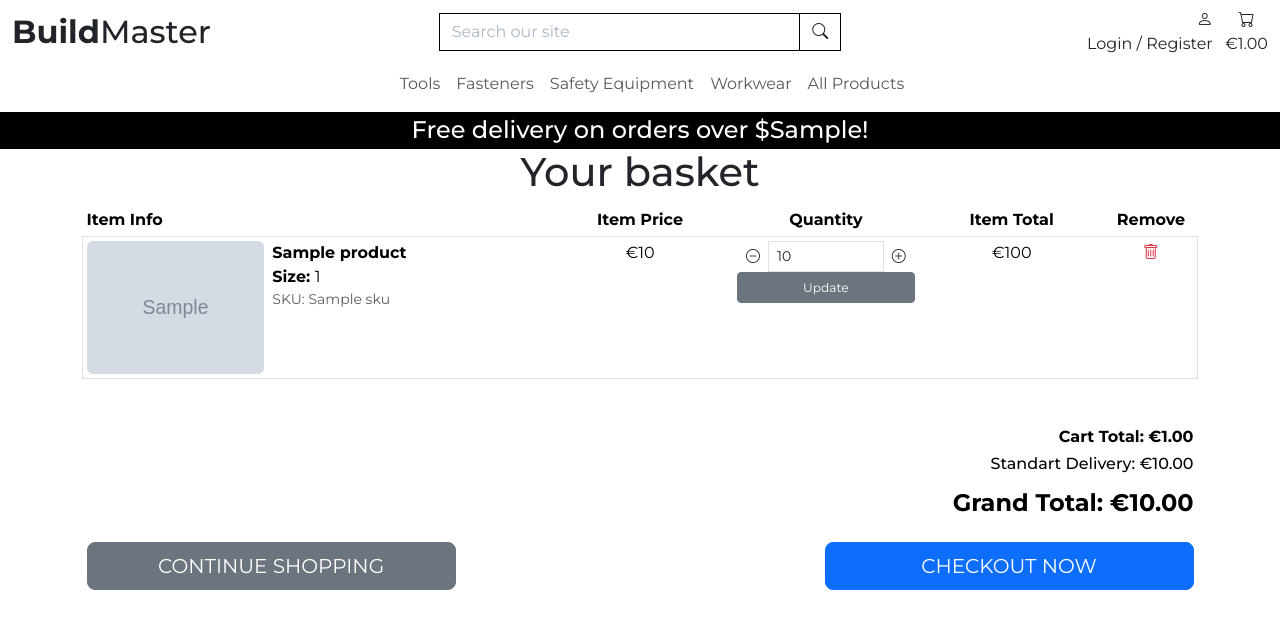
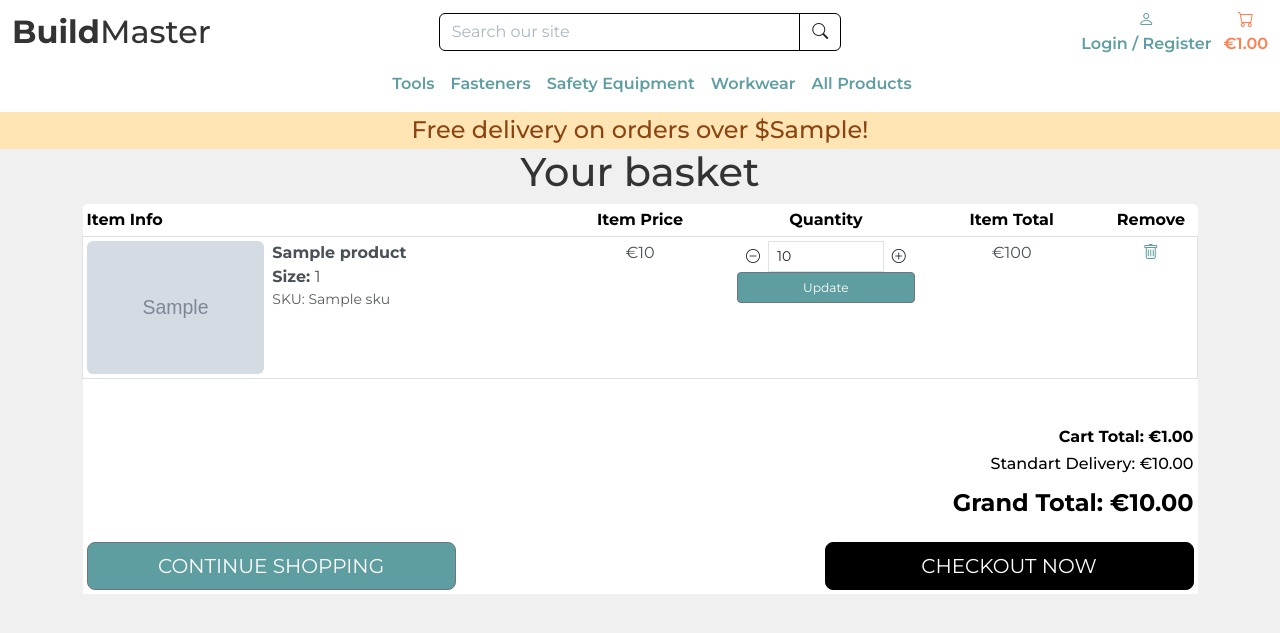
Before and after one commit to OleksiiKova/build_master_shop, a Django app: template cart/templates/cart/cart.html in a window 1280 px wide. Shown: the top 633 px of the page. Run offline with Django 4.2, Linux system fonts and the light colour scheme; the template is opened without the code that fills it: most values are stand-ins (such as "Sample title", 1, 10 or a date in 2020); grey boxes marked "Sample" are stand-in pictures; some libraries are stand-ins or nearby versions.

Commit message:
Style buttons and fonts

```diff
--- a/cart/templates/cart/cart.html
+++ b/cart/templates/cart/cart.html
@@ -57,8 +57,7 @@
                                 <div class="form-group">
                                     <div class="input-group input-group-{{ item.sku }}">
                                         <div class="input-group-prepend">
-                                            <button
-                                                class="decrement-qty btn btn-sm rounded-0 decrement-qty_{{ item.sku }}"
+                                            <button class="decrement-qty btn btn-sm decrement-qty_{{ item.sku }}"
                                                 data-item_sku="{{ item.sku }}">
                                                 <span>
                                                     <i class="bi bi-dash-circle"></i>
@@ -69,8 +68,7 @@
                                             type="number" name="quantity" value="{{ item.quantity }}" min="1" max="99"
                                             data-item_sku="{{ item.sku }}">
                                         <div class="input-group-append">
-                                            <button
-                                                class="increment-qty btn btn-sm rounded-0 increment-qty_{{ item.sku }}"
+                                            <button class="increment-qty btn btn-sm increment-qty_{{ item.sku }}"
                                                 data-item_sku="{{ item.sku }}">
                                                 <span>
                                                     <i class="bi bi-plus-circle"></i>
@@ -87,8 +85,7 @@
                             <p class="my-0">€{{ item.product.price | calc_subtotal:item.quantity }}</p>
                         </td>
                         <td class="col-md-1 text-center" data-label="Remove:">
-                            <a class="remove-item text-danger float-right" id="remove_{{ item.sku}}"><i
-                                    class="bi bi-trash"></i></a>
+                            <a class="remove-item float-right" id="remove_{{ item.sku}}"><i class="bi bi-trash"></i></a>
                         </td>
                     </tr>
                     {% endfor %}
@@ -123,7 +120,7 @@
             </div>
             {% else %}
             <p class="lead mb-5">Your basket is empty.</p>
-            <a href="{% url 'products' %}" class="btn btn-secondary rounded-0 btn-lg">
+            <a href="{% url 'products' %}" class="btn btn-secondary btn-lg">
                 <span class="icon">
                     <i class="bi bi-chevron-left"></i>
                 </span>
--- a/checkout/templates/checkout/checkout.html
+++ b/checkout/templates/checkout/checkout.html
@@ -111,11 +111,11 @@
                 </fieldset>
 
                 <div class="submit-button text-end mt-5 mb-2">
-                    <a href="{% url 'view_cart' %}" class="btn btn-secondary rounded-0">
+                    <a href="{% url 'view_cart' %}" class="btn btn-secondary">
                         <i class="bi bi-chevron-left"></i>
                         <span class="font-weight-bold">Adjust Cart</span>
                     </a>
-                    <button id="submit-button" class="btn btn-primary rounded-0">
+                    <button id="submit-button" class="btn btn-primary">
                         <span class="font-weight-bold">Complete Order</span>
                         <i class="bi bi-lock-fill"></i>
                     </button>
--- a/checkout/templates/checkout/checkout_success.html
+++ b/checkout/templates/checkout/checkout_success.html
@@ -189,12 +189,12 @@
     <div class="row">
         <div class="col-lg-7 text-end">
             {% if from_profile %}
-            <a href="{% url 'profile' %}" class="btn btn-secondary rounded-0 my-2">
+            <a href="{% url 'profile' %}" class="btn btn-secondary my-2">
                 <i class="bi bi-chevron-left"></i>
                 <span class="text-uppercase">Back to Profile</span>
             </a>
             {% else %}
-            <a href="{% url 'products' %}" class="btn btn-primary rounded-0 my-2">
+            <a href="{% url 'products' %}" class="btn btn-primary my-2">
                 <i class="bi bi-gift"></i>
                 <span class="text-uppercase">More shopping!</span>
             </a>
--- a/products/templates/products/products.html
+++ b/products/templates/products/products.html
@@ -44,7 +44,7 @@
                 <div class="col-md-6 my-auto order-md-last d-flex justify-content-center justify-content-md-end">
                     <div class="sort-select-wrapper w-50">
                         <select id="sort-selector"
-                            class="custom-select custom-select-sm rounded-0 border border-{% if current_sorting != 'None_None' %}info{% else %}black{% endif %}">
+                            class="custom-select custom-select-sm border border-{% if current_sorting != 'None_None' %}info{% else %}black{% endif %}">
                             <option value="reset">Sort by...</option>
                             <option value="price_asc">Price(low to high)</option>
                             <option value="price_desc">Price(high to low)</option>
@@ -159,7 +159,7 @@
         </div>
     </div>
 </div>
-<div class="btt-button shadow-sm rounded-0 border">
+<div class="btt-button shadow-sm border">
     <a href="" class="btt-link d-flex h-100">
         <i class="bi bi-arrow-up mx-auto my-auto"></i>
     </a>
--- a/static/css/base.css
+++ b/static/css/base.css
@@ -4,7 +4,73 @@ html {
 
 body {
     font-family: 'Montserrat';
+    background-color: #f0f0f0;
 }
+h1, h2 {
+    color: #333333;
+}
+
+p {
+    color: #495057;
+}
+
+.navbar-nav {
+    --bs-nav-link-hover-color: #527F89;
+}
+
+a:not(.btn) {
+    color: #5F9EA0;
+    text-decoration: none;
+    transition: color 0.2s;
+}
+
+a:not(.btn):hover {
+    color: #527F89;
+}
+
+.nav-link:focus, .nav-link:hover {
+    color: #527F89;
+}
+
+.nav-link {
+    color: #3a5c63;
+    font-weight: 600;
+}
+
+.nav-link .bi-cart {
+    color: #6c757d;
+}
+
+.nav-link.has-items {
+    color: #FF7F50;
+}
+.nav-link.has-items .bi-cart {
+    color: #FF7F50;
+}
+
+.nav-link.has-items:hover {
+    color: #FF7F50;
+}
+
+#search-icon {
+    border-top-left-radius: 0;
+    border-bottom-left-radius: 0;
+}
+
+#delivery-banner {
+    background-color: #FFE5B4;
+    color: #8B4513;
+}
+
+.card {
+    background-color: #ffffff;
+    border: 1px solid #dee2e6;
+    padding: 15px;
+    border-radius: 5px;
+    box-shadow: 0 2px 5px rgba(0, 0, 0, 0.1);
+}
+
+
 
 .main-logo-link {
     width: fit-content;
@@ -78,12 +144,11 @@ input[name='q']::placeholder {
 
 .allauth-form-inner-content p {
     margin-top: 1.5rem; /* mt-4 */
-    color: #6c757d; /* text-secondary */
+    color: #495057; /* text-secondary */
 }
 
 .allauth-form-inner-content input {
     border-color: #000;
-    border-radius: 0;
 }
 
 .allauth-form-inner-content label:not([for='id_remember']) {
@@ -111,7 +176,7 @@ input[name='q']::placeholder {
     padding: .375rem .75rem;
     font-size: 1rem;
     line-height: 1.5;
-    border-radius: 0;
+    border-radius: 0.375rem;
 
     /* standard bootstrap btn transitions */
     transition: color .15s ease-in-out,background-color .15s ease-in-out,border-color .15s ease-in-out,box-shadow .15s ease-in-out;
@@ -235,3 +300,37 @@ input[name='q']::placeholder {
         padding: .25rem .5rem !important;
     }
 }
+
+.btn-secondary {
+    --bs-btn-color: #fff;
+    --bs-btn-bg: #5F9EA0;
+    --bs-btn-border-color: #6c757d;
+    --bs-btn-hover-color: #fff;
+    --bs-btn-hover-bg: #527F89;
+    --bs-btn-hover-border-color: #4a707a;
+    --bs-btn-focus-shadow-rgb: 58, 92, 99;
+    --bs-btn-active-color: #fff;
+    --bs-btn-active-bg: #466e75;
+    --bs-btn-active-border-color: #3f636a;
+    --bs-btn-active-shadow: inset 0 3px 5px rgba(0, 0, 0, 0.125);
+    --bs-btn-disabled-color: #fff;
+    --bs-btn-disabled-bg: #a3b1b3;
+    --bs-btn-disabled-border-color: #a3b1b3;
+}
+
+.btn-primary {
+    --bs-btn-color: #ffffff;
+    --bs-btn-bg: #000000;
+    --bs-btn-border-color: #000000;
+    --bs-btn-hover-color: #ffffff;
+    --bs-btn-hover-bg: #A0522D;
+    --bs-btn-hover-border-color: #8B4513;
+    --bs-btn-focus-shadow-rgb: 139, 94, 60;
+    --bs-btn-active-color: #ffffff;
+    --bs-btn-active-bg: #8B4513;
+    --bs-btn-active-border-color: #5C4033;
+    --bs-btn-active-shadow: inset 0 3px 5px rgba(0, 0, 0, 0.125);
+    --bs-btn-disabled-color: #ffffff;
+    --bs-btn-disabled-bg: #6c757d;
+    --bs-btn-disabled-border-color: #6c757d;
+}
--- a/templates/allauth/account/login.html
+++ b/templates/allauth/account/login.html
@@ -7,7 +7,7 @@
 {% endblock head_title %}
 {% block content %}
 <div class="container col-md-6 my-4 allauth-form-inner-content">
-    <h2 class="mb-4">{% trans "Sign In" %}</h2>
+    <h1 class="mb-4">{% trans "Sign In" %}</h1>
 
     {% get_providers as socialaccount_providers %}
 
@@ -39,7 +39,7 @@
         {% if redirect_field_value %}
         <input type="hidden" name="{{ redirect_field_name }}" value="{{ redirect_field_value }}" />
         {% endif %}
-        <a class="btn btn-secondary rounded-0" href="{% url 'home' %}">Home</a>
+        <a class="btn btn-secondary" href="{% url 'home' %}">Home</a>
         <button class="" type="submit">{% trans "Sign In" %}</button>
     </form>
 </div>
--- a/templates/base.html
+++ b/templates/base.html
@@ -35,25 +35,26 @@
 <body>
     <header class="container-fluid fixed-top">
         <div id="topnav" class="row bg-white pt-lg-2 d-none d-lg-flex">
-            <div class="col-12 col-lg-4 my-auto py-1 py-lg-0 text-center text-lg-left">
+            <div class="col-lg-4 my-auto py-1 py-lg-0 text-center text-lg-start">
                 <a href="{% url 'home' %}" class="nav-link main-logo-link">
                     <h2 class="logo-font my-0"><strong>Build</strong>Master</h2>
                 </a>
             </div>
-            <div class="col-12 col-lg-4 my-auto py-1 py-lg-0">
+            <div class="col-lg-4 my-auto py-1 py-lg-0">
                 <form method="GET" action="{% url 'products' %}">
                     <div class="input-group w-100">
-                        <input class="form-control border border-black rounded-0" type="text" name="q"
+                        <input class="form-control border border-black" type="text" name="q"
                             placeholder="Search our site">
                         <div class="input-group-append">
-                            <button class="form-control btn btn-black border border-black rounded-0" type="submit">
+                            <button class="form-control btn btn-black border border-black" id="search-icon"
+                                type="submit">
                                 <i class="bi bi-search"></i>
                             </button>
                         </div>
                     </div>
                 </form>
             </div>
-            <div class="col-12 col-lg-4 my-auto py-1 py-lg-0">
+            <div class="col-lg-4 my-auto py-1 py-lg-0">
                 <ul class="list-inline list-unstyled text-center text-lg-end my-0">
                     {% if request.user.is_authenticated %}
                     <li class="list-inline-item dropdown">
@@ -74,23 +75,23 @@
                     </li>
                     {% else %}
                     <li class="list-inline-item">
+                        <div class="text-center">
                             <a class="nav-link" href="{% url 'account_login' %}">
                                 <div><i class="bi bi-person"></i></div>
                                 Login / Register
                             </a>
+                        </div>
                     </li>
                     {% endif %}
                     <li class="list-inline-item">
-                        <a class="nav-link" href="{% url 'view_cart' %}">
+                        <a class="nav-link {% if total_cost > 0 %}has-items{% endif %}" href="{% url 'view_cart' %}">
                             <div class="text-center">
                                 <div><i class="bi bi-cart"></i></div>
-                                <p class="my-0">
                                 {% if total_cost %}
                                 €{{ total_cost|floatformat:2 }}
                                 {% else %}
                                 €0.00
                                 {% endif %}
-                                </p>
                             </div>
                         </a>
                     </li>
@@ -108,7 +109,7 @@
             </nav>
         </div>
         <div id="delivery-banner" class="row text-center">
-            <div class="col bg-black text-white">
+            <div class="col">
                 <h4 class="my-1">Free delivery on orders over ${{ free_delivery_threshold }}!</h4>
             </div>
         </div>
--- a/templates/includes/mobile-top-header.html
+++ b/templates/includes/mobile-top-header.html
@@ -6,12 +6,12 @@
             <p class="my-0">Search</p>
         </div>
     </a>
-    <div class="dropdown-menu border-0 w-100 p-3 rounded-0 my-0" aria-labelledby="mobile-search">
+    <div class="dropdown-menu border-0 w-100 p-3 my-0" aria-labelledby="mobile-search">
         <form class="form" method="GET" action="{% url 'products' %}">
             <div class="input-group w-100">
                 <input class="form-control" type="text" name="q" placeholder="Search our site">
                 <div class="input-group-append">
-                    <button class="form-control form-control btn border rounded-0" type="submit">
+                    <button class="form-control form-control btn border" id="search-icon" type="submit">
                         <span class="icon">
                             <i class="bi bi-search"></i>
                         </span>
@@ -43,16 +43,14 @@
     </div>
 </li>
 <li class="list-inline-item">
-    <a class="nav-link d-block d-lg-none" href="{% url 'view_cart' %}">
+    <a class="nav-link d-block d-lg-none {% if total_cost > 0 %}has-items{% endif %}" href="{% url 'view_cart' %}">
         <div class="text-center">
             <div><i class="bi bi-cart"></i></div>
-            <p class="my-0">
-                {% if total_cost %}
-                €{{ total_cost|floatformat:2 }}
-                {% else %}
-                €0.00
-                {% endif %}
-            </p>
+            {% if total_cost %}
+            €{{ total_cost|floatformat:2 }}
+            {% else %}
+            €0.00
+            {% endif %}
         </div>
     </a>
 </li>
--- a/templates/includes/toasts/toast_error.html
+++ b/templates/includes/toasts/toast_error.html
@@ -1,4 +1,4 @@
-<div class="toast custom-toast rounded-0 border-top-0" role="alert" aria-live="assertive" aria-atomic="true">
+<div class="toast custom-toast border-top-0" role="alert" aria-live="assertive" aria-atomic="true">
     <div class="w-100 toast-capper bg-danger"></div>
     <div class="toast-header d-flex justify-content-between">
         <strong class="mr-auto">Error!</strong>
--- a/templates/includes/toasts/toast_info.html
+++ b/templates/includes/toasts/toast_info.html
@@ -1,4 +1,4 @@
-<div class="toast custom-toast rounded-0 border-top-0" role="alert" aria-live="assertive" aria-atomic="true">
+<div class="toast custom-toast  border-top-0" role="alert" aria-live="assertive" aria-atomic="true">
     <div class="w-100 toast-capper bg-info"></div>
     <div class="toast-header d-flex justify-content-between">
         <strong class="mr-auto">Alert!</strong>
--- a/templates/includes/toasts/toast_success.html
+++ b/templates/includes/toasts/toast_success.html
@@ -1,4 +1,4 @@
-<div class="toast custom-toast rounded-0 border-top-0" role="alert" aria-live="assertive" aria-atomic="true">
+<div class="toast custom-toast border-top-0" role="alert" aria-live="assertive" aria-atomic="true">
     <div class="w-100 toast-capper bg-success"></div>
     <div class="toast-header d-flex justify-content-between">
         <strong class="mr-auto">Success!</strong>
--- a/templates/includes/toasts/toast_warning.html
+++ b/templates/includes/toasts/toast_warning.html
@@ -1,4 +1,4 @@
-<div class="toast custom-toast rounded-0 border-top-0" role="alert" aria-live="assertive" aria-atomic="true">
+<div class="toast custom-toast border-top-0" role="alert" aria-live="assertive" aria-atomic="true">
     <div class="w-100 toast-capper bg-warning"></div>
     <div class="toast-header d-flex justify-content-between">
         <strong class="mr-auto">Warning!</strong>
```
Also changed, not shown: products/templates/products/product_detail.html (+4 -4 lines), templates/allauth/account/password_reset.html (+17 -23 lines), build_master/urls.py (line endings or trailing spaces), db.sqlite3. Lines whose indentation alone changed are shown as unchanged.
